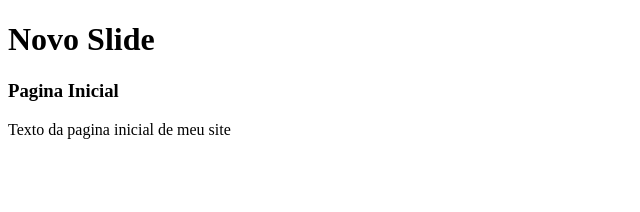
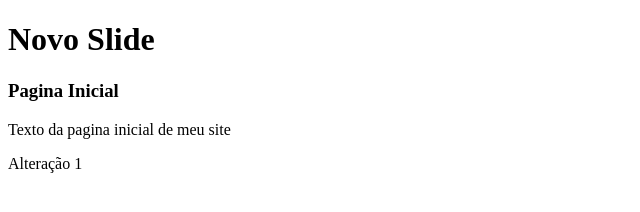
Before and after one commit to Edusinx/atividadeBranch, a plain HTML site: page index.html in a window 1280 px wide. Shown: the full height of the page, 0-640 px from the left. Drawn offline with Linux system fonts and the light colour scheme.

Commit message:
alteração 1

```diff
--- a/index.html
+++ b/index.html
@@ -10,5 +10,6 @@
 	<h1>Novo Slide</h1>
 	<h3>Pagina Inicial</h3>
 	<p>Texto da pagina inicial de meu site</p>
+	<p>Alteração 1</p>
 </body>
 </html>
```
